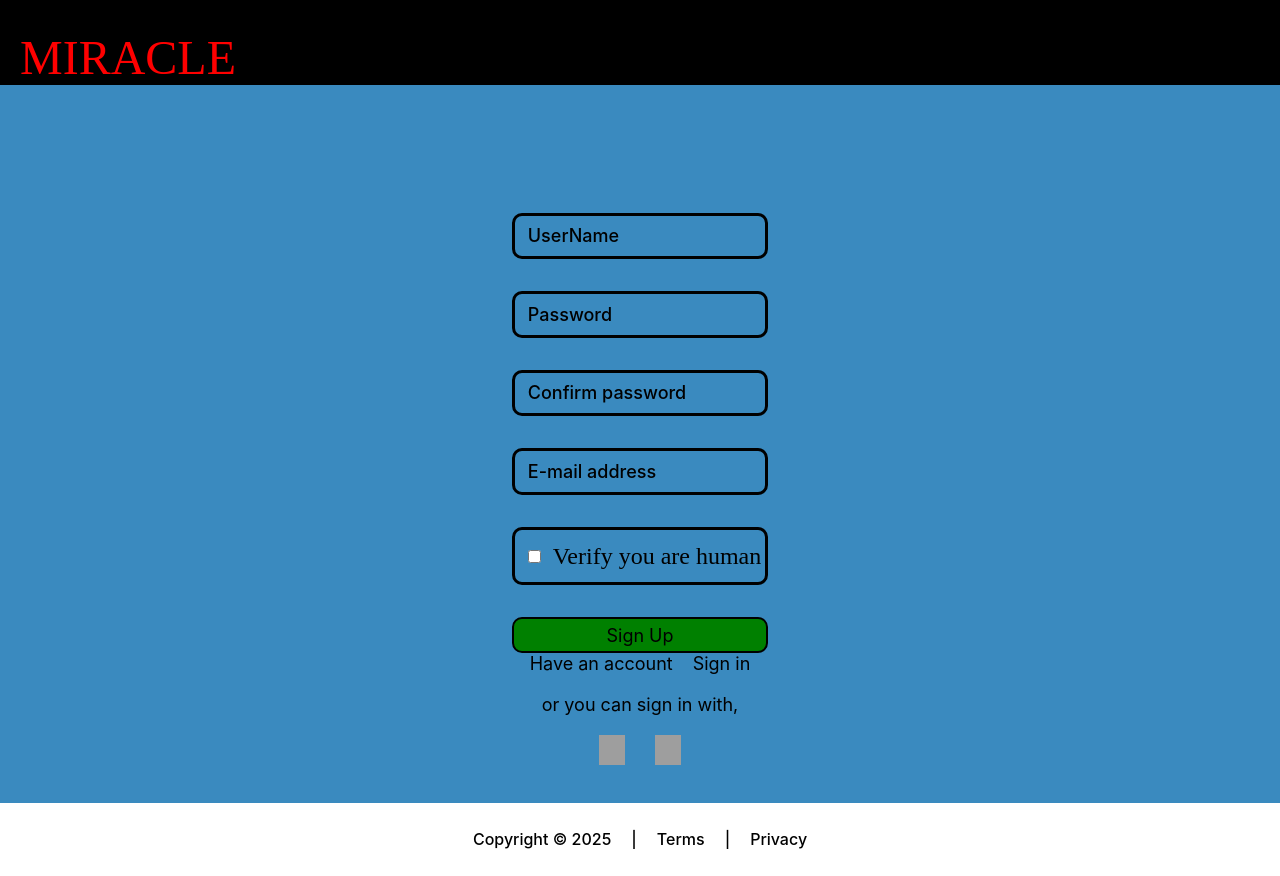
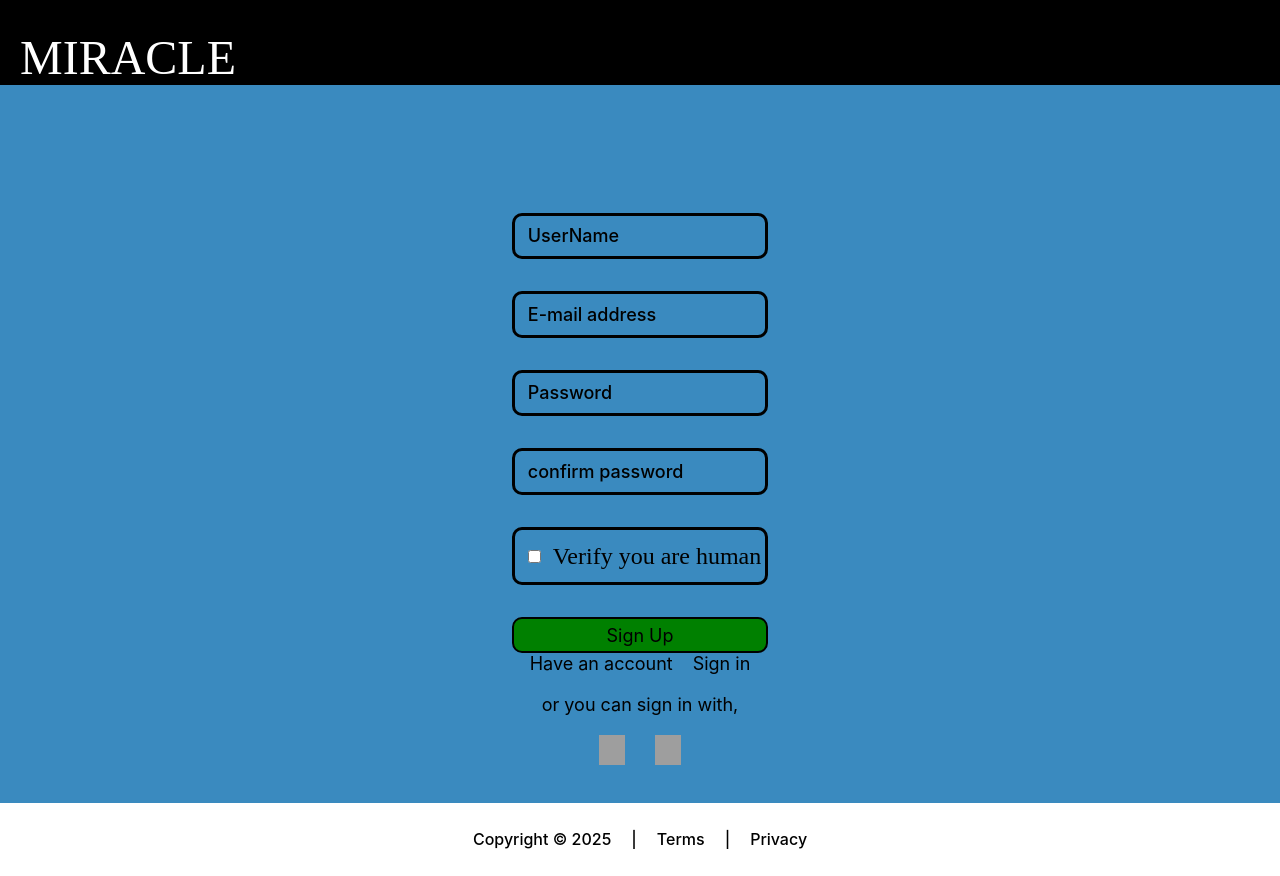
Before and after one commit to hema-akkireddi378/FestWebsite, a React (Vite) app: page /Register in a window 1280 px wide. Built offline with nearby package versions, Linux system fonts and the light colour scheme; grey boxes are pictures that could not be loaded.

Commit message:
register page updated

```diff
--- a/src/Pages/HeaderPages/Register.jsx
+++ b/src/Pages/HeaderPages/Register.jsx
@@ -1,25 +1,69 @@
+import { useState } from "react"
 import { Link } from "react-router-dom"
+import { useNavigate } from "react-router-dom";
 export default function Register() {
+    const navigate = useNavigate();
+    const [formData, setFormData] = useState(
+        {
+            username: '',
+            email: '',
+            password: '',
+            confirmpassword: '',
+
+        }
+    );
+    const handleChange = e => {
+        setFormData(prev =>
+        ({
+            ...prev,
+            [e.target.name]: e.target.value
+        }));
+    };
+    const handleSubmit = e => {
+        e.preventDefault();
+        fetch('http://localhost:8081/api/register', {
+            method: 'POST',
+            headers: { 'Content-Type': 'application/json' },
+            body: JSON.stringify(formData)
+        })
+            .then(res => res.json())
+            .then(data => {
+                setFormData({ username: '', email: '', password: '', confirmpassword: '' });
+            })
+            .then(data => {
+                navigate("/Home");
+            });
+
+    };
     return (
         <div className="main-register">
             <div className="registe">
-                {/* <p className='register'>Register</p> */}
+                <form onSubmit={handleSubmit}>
                     <div className="register-elements">
-                    <input type="text" placeholder="UserName" name="username" id="username" className="login-details">
-                    </input>
-                    <input type="password" placeholder="Password" name="password" id="password" className="login-details">
-                    </input>
-                    <input type="password" placeholder="Confirm password" name="confirm password" id="confirm password" className="login-details">
-                    </input>
-                    <input type="email" placeholder="E-mail address" name="email" id="email" className="login-details">
-                    </input>
+
+                        <input type="text" placeholder="UserName" name="username" id="username" className="login-details" value={formData.username}
+                            onChange={handleChange}></input>
+                        <input type="email" placeholder="E-mail address" name="email" id="email" className="login-details" value={formData.email}
+                            onChange={handleChange}></input>
+                        <input type="password" placeholder="Password" name="password" id="password" className="login-details" value={formData.password}
+                            onChange={handleChange}></input>
+                        <input type="password" placeholder="confirm password" name="confirmpassword" id="confirmpassword" className="login-details" value={formData.confirmpassword}
+                            onChange={handleChange}></input>
+
 <div className="register-details-verify">
+    <input type="checkbox" required />
+    <label htmlFor="verify"><span>Verify you are human</span></label>
+</div>
+
+
+
+                        {/* <div className="register-details-verify">
                             <input type="checkbox" ></input>
                             <label><span>Verify you are human</span></label>
+                        </div> */}
+                        <div className="login-link">
+                            <button type="submit" className="login-button"><span>Sign Up</span></button>
                         </div>
-                    <Link to="/Home" className="login-link">
-                    <button type="submit" className="login-button"><span>Sign Up</span></button>
-                    </Link>
                     </div>
                     <div className="signin">
                         <p className="sign-in">Have an account
@@ -31,8 +75,9 @@ export default function Register() {
                         <img src="https://img.icons8.com/?size=100&id=118466&format=png&color=1A1A1A" alt="Facebook logo" className="facebook-link" height="30px" width="40%"></img>
                         <img src="https://img.icons8.com/?size=100&id=17935&format=png&color=1A1A1A" alt="Google logo" className="google-link" height="30px" width="40px"></img>
                     </div>
+                </form>
+            </div>
 
-            </div>
         </div>
     )
 }
```
Lines whose indentation alone changed are shown as unchanged.
